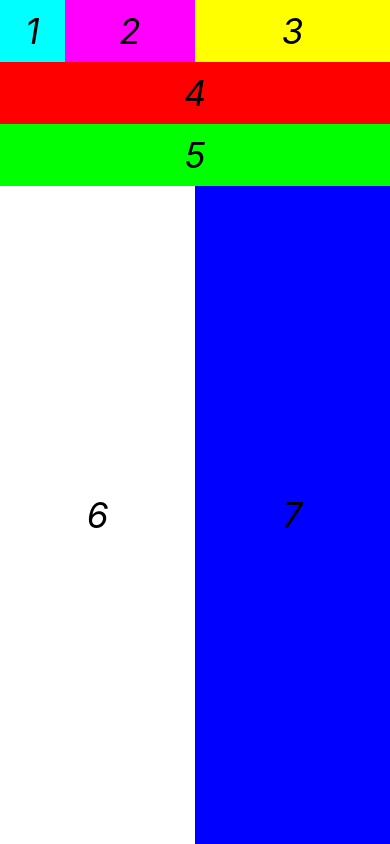
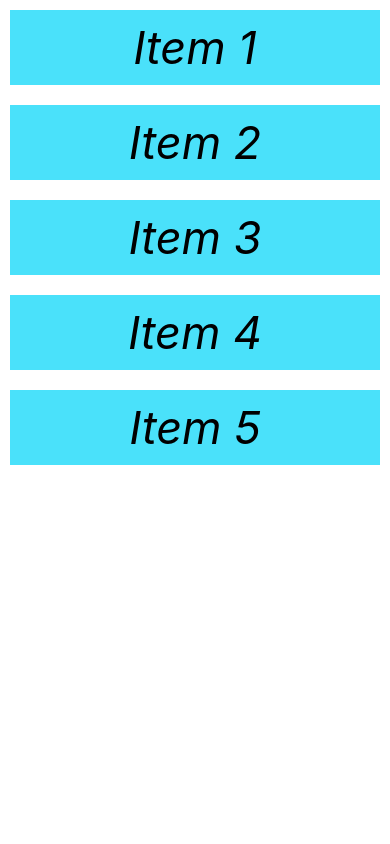
Before and after one commit to KamilWsb755/android-zajecia, a React Native app: screen / in a window 390 px wide. Built offline with nearby package versions, Linux system fonts and the light colour scheme.

Commit message:
Odswiezanie i dodawanie elementow w React

```diff
--- a/App.js
+++ b/App.js
@@ -6,59 +6,54 @@
  * @flow strict-local
  */
 
-import React from 'react';
+import React, { useState } from 'react';
 import {
   StyleSheet,
   Text,
   View,
+  Button,
+  ScrollView,
+  RefreshControl,
 } from 'react-native';
 
 
 const App = () => {
+  const [Items, setItems] = useState([
+    { key: 1, item: 'Item 1' },
+    { key: 2, item: 'Item 2' },
+    { key: 3, item: 'Item 3' },
+    { key: 4, item: 'Item 4' },
+    { key: 5, item: 'Item 5' },
+  ])
+  const [Refreshing, setRefreshing] = useState(false);
+
+  const onRefresh = () => {
+    setRefreshing(true);
+    setItems([...Items, { key: Items.length + 1, item: `Item ${Items.length + 1}` }])
+    setRefreshing(false);
+  }
 
   return (
-    <View style={styles.body}>
-
-      {/* Kontener dla 1,2,3 */}
-      <View style={styles.row}>
-        <View style={styles.view1}>
-          <Text style={styles.text}>1</Text>
-        </View>
-        <View style={styles.view2}>
-          <Text style={styles.text}>2</Text>
-        </View>
-        <View style={styles.view3}>
-          <Text style={styles.text}>3</Text>
-        </View>
-      </View>
-
-      {/* Kontener dla 4 */}
-      <View style={styles.row}>
-        <View style={styles.view4}>
-          <Text style={styles.text}>4</Text>
-        </View>
-      </View>
-
-      {/* Kontener dla 5 */}
-      <View style={styles.row}>
-        <View style={styles.view5}>
-          <Text style={styles.text}>5</Text>
-        </View>
-      </View>
-
-
-      {/* View 6 i 7 */}
-      <View style={styles.big_row}>
-        <View style={styles.view6}>
-          <Text style={styles.text}>6</Text>
-        </View>
-        <View style={styles.view7}>
-          <Text style={styles.text}>7</Text>
-        </View>
-      </View>
-
-    </View>
-
+    <ScrollView
+      style={styles.body}
+      refreshControl={
+        <RefreshControl
+          refreshing={false}
+          onRefresh={onRefresh}
+          colors={['#ff00ff']}
+        />
+      }
+    >
+      {
+        Items.map((object) => {
+          return (
+            <View style={styles.item} key={object.key}>
+              <Text style={styles.text}>{object.item}</Text>
+            </View>
+          )
+        })
+      }
+    </ScrollView >
   );
 };
 
@@ -66,71 +61,20 @@
   body: {
     flex: 1,
     flexDirection: 'column',
-    backgroundColor: '#fff',
-    alignItems: 'stretch',
-    justifyContent: 'flex-start',
+    backgroundColor: '#fff'
   },
-  row: {
-    flexDirection: 'row',
-    backgroundColor: '#fff',
+  item: {
+    margin: 10,
+    backgroundColor: '#4ae1fa',
+    justifyContent: 'center',
     alignItems: 'center',
-    justifyContent: 'center',
-  },
-  big_row: {
-    flex: 1,
-    flexDirection: 'row',
-    backgroundColor: '#fff',
-    alignItems: 'stretch',
-    justifyContent: 'center',
-  },
-  view1: {
-    flex: 1,
-    backgroundColor: '#00ffff',
-    alignItems: 'center',
-    justifyContent: 'center',
-  },
-  view2: {
-    flex: 2,
-    backgroundColor: '#ff00ff',
-    alignItems: 'center',
-    justifyContent: 'center',
-  },
-  view3: {
-    flex: 3,
-    backgroundColor: '#ffff00',
-    alignItems: 'center',
-    justifyContent: 'center',
-  },
-  view4: {
-    flex: 1,
-    backgroundColor: '#ff0000',
-    alignItems: 'center',
-    justifyContent: 'center',
-  },
-  view5: {
-    flex: 1,
-    backgroundColor: '#00ff00',
-    alignItems: 'center',
-    justifyContent: 'center',
-  },
-  view6: {
-    flex: 1,
-    backgroundColor: '#fff',
-    alignItems: 'center',
-    justifyContent: 'center',
-  },
-  view7: {
-    flex: 1,
-    backgroundColor: '#0000ff',
-    alignItems: 'center',
-    justifyContent: 'center',
   },
   text: {
-    color: '#000000',
-    fontSize: 35,
+    color: '#000',
+    fontSize: 45,
     fontStyle: 'italic',
     margin: 10,
-  },
+  }
 });
 
 export default App;
```
